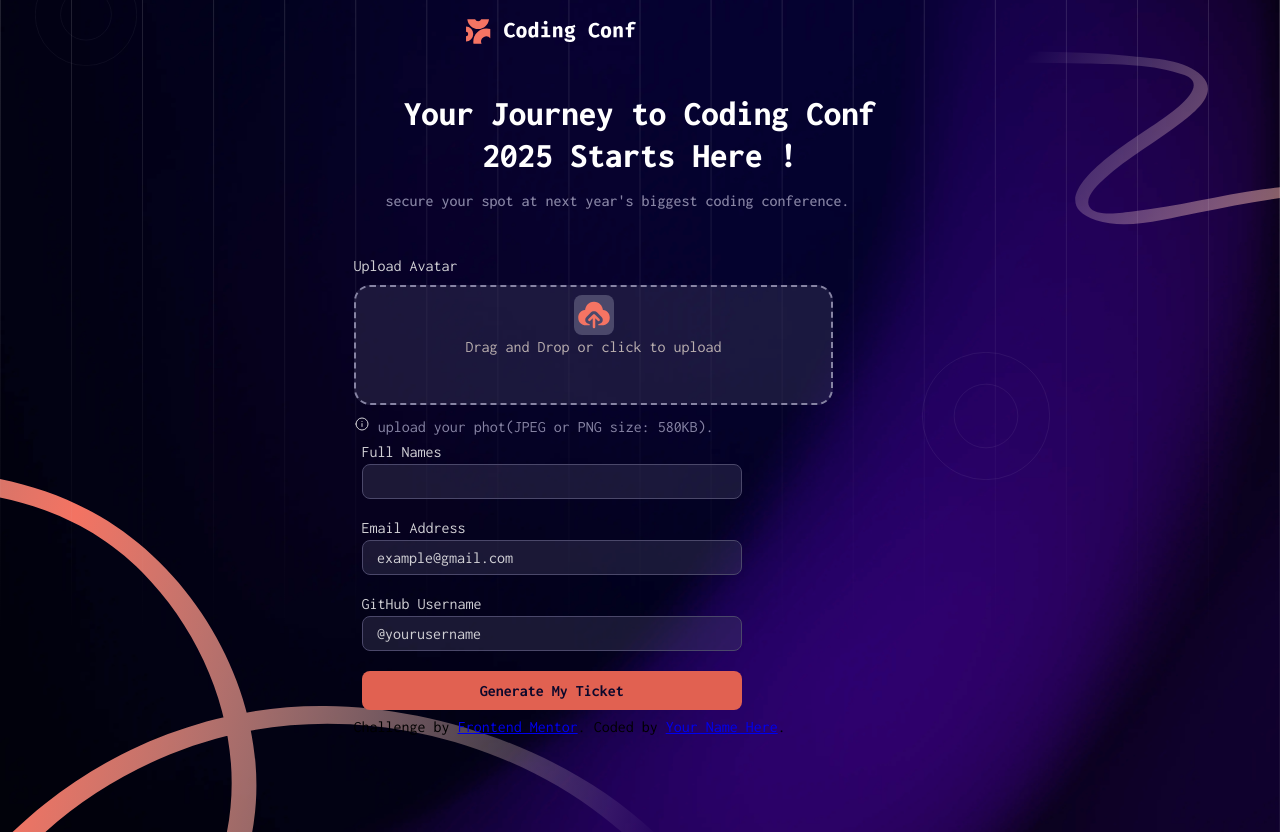
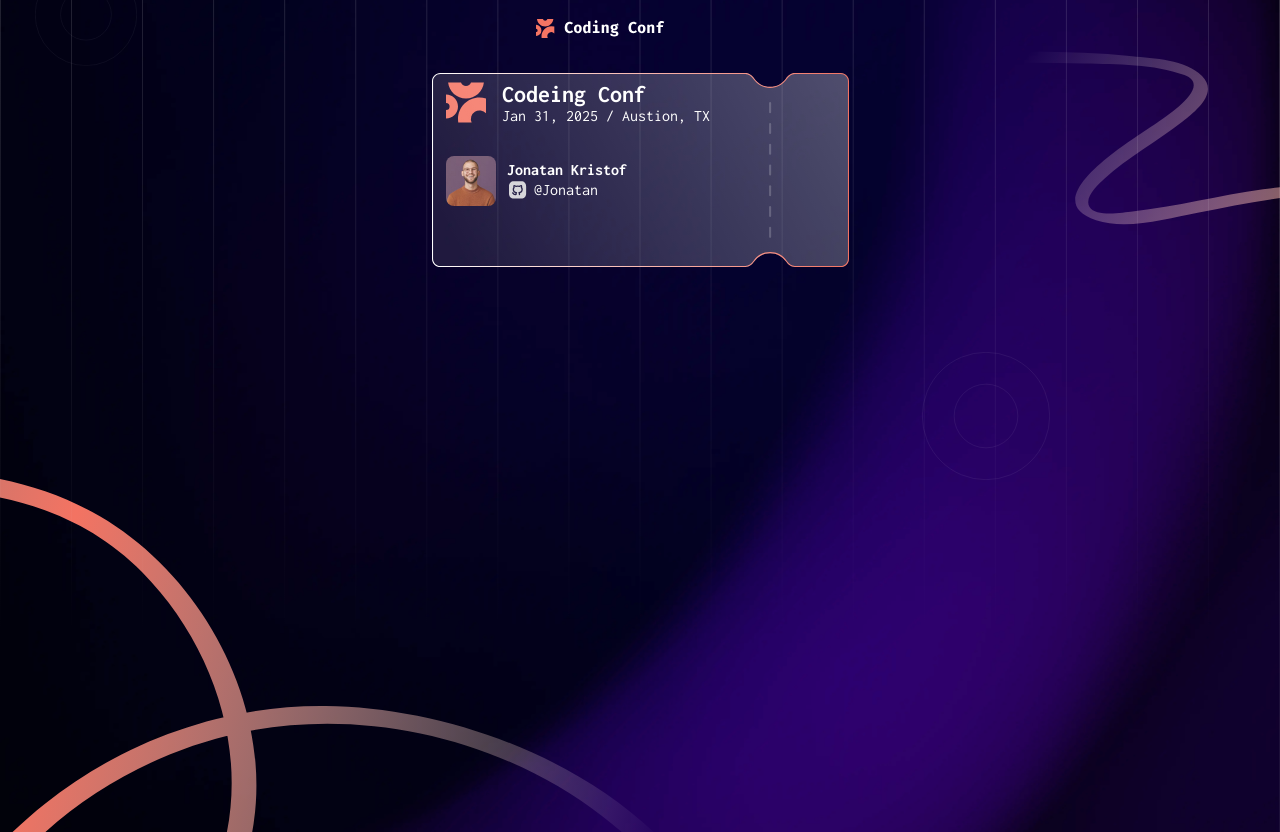
Before and after one commit to jabo-arnold-landry/ticket-generator, a plain HTML site: page index.html in a window 1280 px wide. Drawn offline with Linux system fonts and the light colour scheme.

Commit message:
feat:ticket-card-designs

```diff
--- a/index.html
+++ b/index.html
@@ -20,7 +20,7 @@
       <header>
         <img src="images/logo-full.svg" alt="logo" />
       </header>
-      <main>
+      <main hidden>
         <div class="header-text">
           <h1>Your Journey to Coding Conf 2025 Starts Here !</h1>
           <p>secure your spot at next year's biggest coding conference.</p>
@@ -71,11 +71,30 @@
           </form>
         </div>
       </main>
-      <div class="attribution">
+      <section class="ticket-slot">
+        <img src="images/pattern-ticket.svg" alt="" class="ticket" />
+        <div class="part">
+          <img src="images/logo-mark.svg" alt="" />
+          <div class="content-info">
+            <h2>Codeing Conf</h2>
+            <p>Jan 31, 2025 / Austion, TX</p>
+          </div>
+        </div>
+        <div class="part-1">
+          <img src="images/image-avatar.jpg" alt="" width="50" />
+          <div class="content-info">
+            <strong>Jonatan Kristof</strong>
+            <div class="github-section">
+              <img src="images/icon-github.svg" alt="" /> <span>@Jonatan</span>
+            </div>
+          </div>
+        </div>
+      </section>
+      <!-- <div class="attribution">
         Challenge by
         <a href="https://www.frontendmentor.io?ref=challenge">Frontend Mentor</a
         >. Coded by <a href="#">Your Name Here</a>.
-      </div>
+      </div> -->
     </section>
   </body>
 </html>
--- a/style.css
+++ b/style.css
@@ -31,6 +31,8 @@ body {
   background-position: top -5% left 3%, center, right top 7%, bottom left -15%,
     center right 20%, right center;
   background-size: 8%, cover, 30%, 60%, 10%, cover;
+  background-attachment: fixed;
+  overflow: hidden;
   display: flex;
   /* align-items: center; */
   justify-content: center;
@@ -170,3 +172,34 @@ form input {
   color: var(--Neutral-300);
   border: none;
 }
+.ticket-slot {
+  color: white;
+  display: grid;
+  gap: 2em;
+  padding: 0.5rem 0.9rem;
+  position: relative;
+  margin: auto 0.5rem;
+}
+.ticket {
+  position: absolute;
+  object-fit: cover;
+  max-width: 100%;
+  display: block;
+}
+.part {
+  display: flex;
+  gap: 1rem;
+}
+.part-1 {
+  display: flex;
+  align-items: center;
+  gap: 0.7rem;
+}
+.github-section {
+  display: flex;
+  align-items: center;
+  gap: 0.3rem;
+}
+.part-1 img {
+  border-radius: 0.5rem;
+}
```
